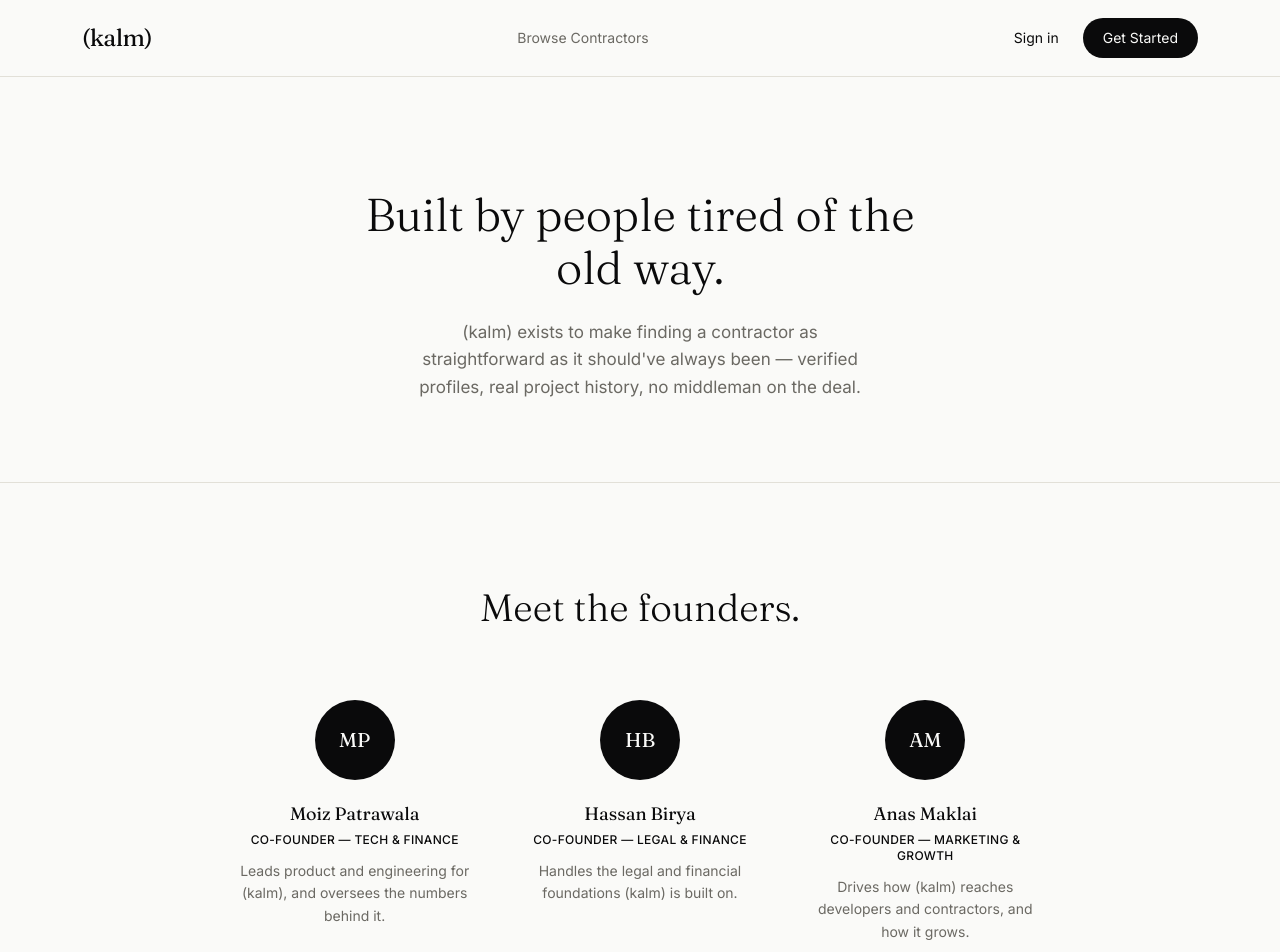
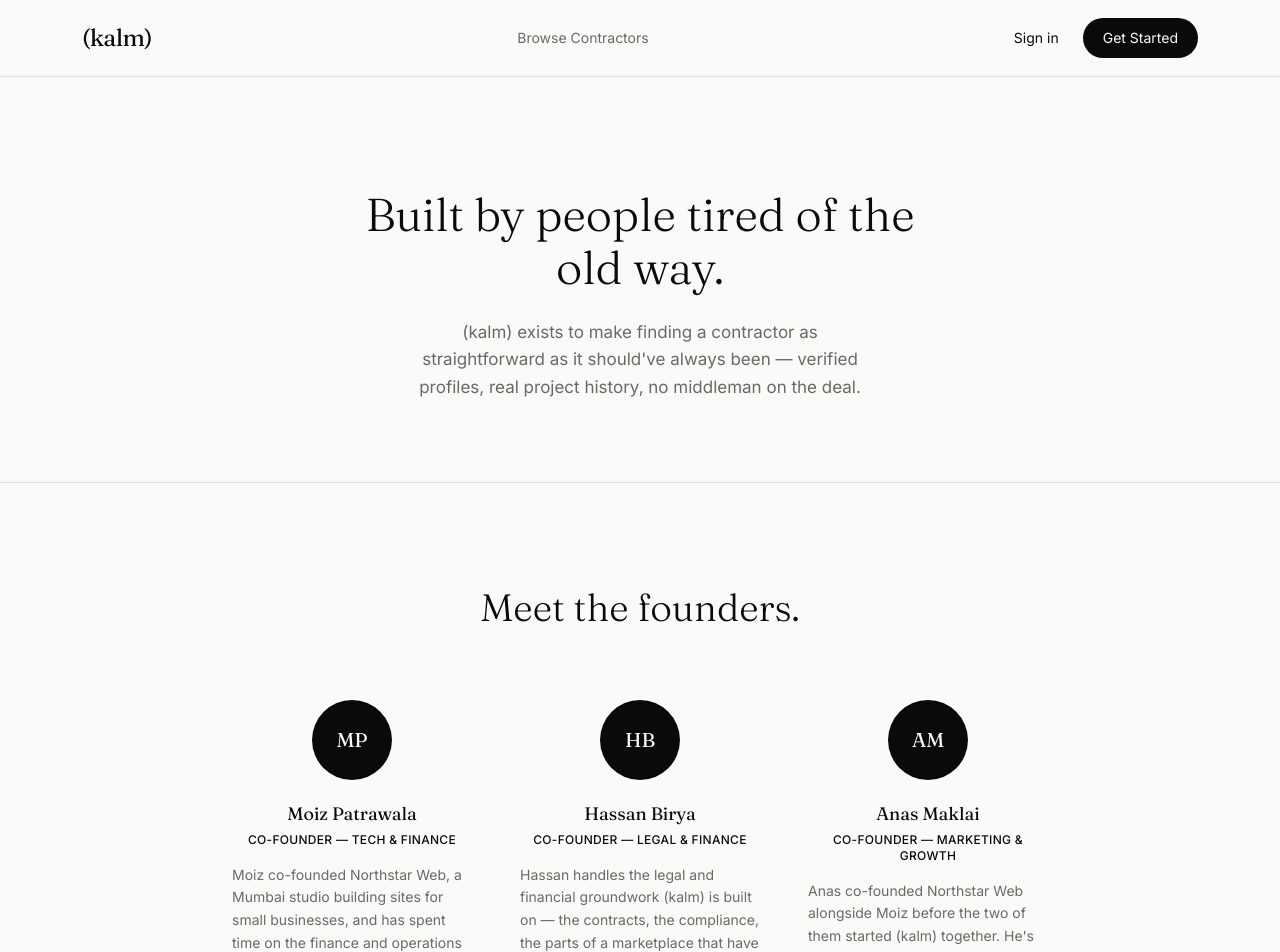
Before and after one commit to moizpatrawala1-pixel/buildbridgeapp, a Next.js app: page /about in a window 1280 px wide. Shown: the top 952 px of the page. Built offline with nearby package versions, Linux system fonts and the light colour scheme; no server answers.

Commit message:
give founder bios more depth, ground them in real known facts

```diff
--- a/src/app/about/page.tsx
+++ b/src/app/about/page.tsx
@@ -1,10 +1,11 @@
 // src/app/about/page.tsx
 //
-// Founder bios are deliberately short and role-based — title + area of
-// responsibility only, no invented backstory (years of experience, past
-// companies, etc.) since that would be putting words in real people's
-// mouths on a real, public page. Update FOUNDERS below directly if bios
-// need to grow later; each entry stays independent of any other page.
+// Founder bios draw only on facts actually known to be true (the Northstar
+// Web connection between Moiz and Anas, Moiz's family manufacturing
+// business) plus each person's real role at (kalm) — no invented years of
+// experience, past employers, or achievements. Hassan's bio is kept more
+// general since no verified background was available for him; expand it
+// with real specifics rather than invented ones if/when they're provided.
 
 import Nav from '@/components/Nav';
 import Footer from '@/components/Footer';
@@ -13,17 +14,17 @@ const FOUNDERS = [
   {
     name: 'Moiz Patrawala',
     role: 'Co-founder — Tech & Finance',
-    bio: 'Leads product and engineering for (kalm), and oversees the numbers behind it.',
+    bio: "Moiz co-founded Northstar Web, a Mumbai studio building sites for small businesses, and has spent time on the finance and operations side of his family's manufacturing business. That mix — building software on one side, running a real operating business on the other — is where (kalm) came from. He leads product and engineering, and keeps an eye on the numbers underneath it.",
   },
   {
     name: 'Hassan Birya',
     role: 'Co-founder — Legal & Finance',
-    bio: 'Handles the legal and financial foundations (kalm) is built on.',
+    bio: "Hassan handles the legal and financial groundwork (kalm) is built on — the contracts, the compliance, the parts of a marketplace that have to be right before anything else can work.",
   },
   {
     name: 'Anas Maklai',
     role: 'Co-founder — Marketing & Growth',
-    bio: 'Drives how (kalm) reaches developers and contractors, and how it grows.',
+    bio: "Anas co-founded Northstar Web alongside Moiz before the two of them started (kalm) together. He's focused on getting the platform in front of the developers and contractors who need it, and making sure growth doesn't come at the cost of what the Verified badge is supposed to mean.",
   },
 ];
 
@@ -58,15 +59,15 @@ export default function AboutPage() {
             Meet the founders.
           </h2>
 
-          <div className="grid grid-cols-1 md:grid-cols-3 gap-10">
+          <div className="grid grid-cols-1 md:grid-cols-3 gap-12">
             {FOUNDERS.map((f) => (
-              <div key={f.name} className="text-center">
+              <div key={f.name}>
                 <div className="w-20 h-20 rounded-full bg-ink text-paper font-display text-xl flex items-center justify-center mx-auto mb-5">
                   {initials(f.name)}
                 </div>
-                <h3 className="font-display text-lg text-ink mb-1">{f.name}</h3>
-                <p className="text-xs text-amber font-medium mb-3 tracking-wide uppercase">{f.role}</p>
-                <p className="text-sm text-stone leading-relaxed max-w-[240px] mx-auto">{f.bio}</p>
+                <h3 className="font-display text-lg text-ink mb-1 text-center">{f.name}</h3>
+                <p className="text-xs text-amber font-medium mb-4 tracking-wide uppercase text-center">{f.role}</p>
+                <p className="text-sm text-stone leading-relaxed text-left">{f.bio}</p>
               </div>
             ))}
           </div>
```
